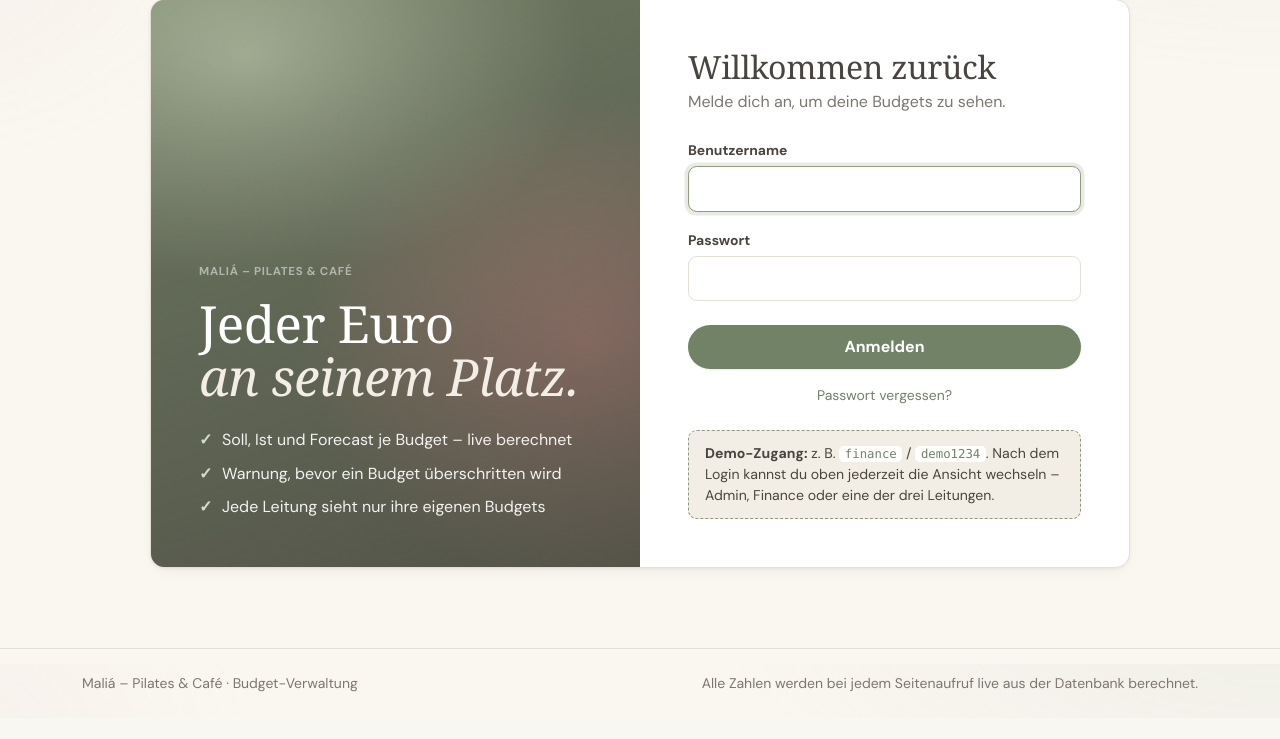
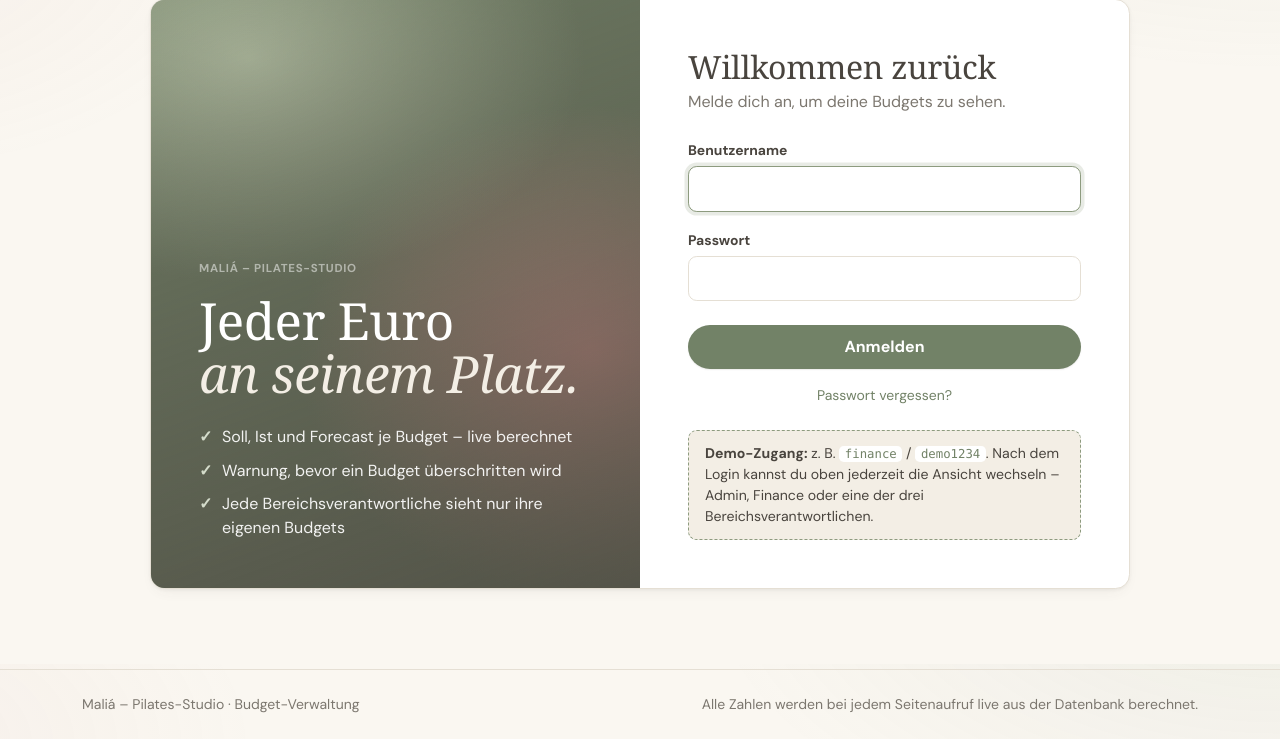
Before and after one commit to sinemoezbakir/Fallstudie, a PHP site: page /login.php in a window 1280 px wide. Shown: the part 136-875 px from the top of the page. Before the commit the page ends 828 px from the top, so only its background shows below. Run offline with PHP 8.4, Linux system fonts and the light colour scheme; some web fonts are replaced.

Commit message:
MB-078: Bereichsverantwortliche statt -Leitung, kein Cafe mehr in Texten (#78)
Projektplan nennt die Owner-Rolle durchgehend "Bereichsverantwortliche"
("die Verantwortliche fuer Marketing", 1.2) - nie "Leitung". Anzeigenamen,
Doku und Testtexte angepasst: Verantwortliche fuer Kurse/Geraete/Marketing.

Ausserdem "Pilates & Cafe"-Branding entfernt (README, Login-Seite, Footer,
Finance-Uebersicht) - das Studio im Projektplan ist ein reines Pilates-Studio.

Co-Authored-By: Claude Sonnet 5 <noreply@anthropic.com>

```diff
--- a/database/demodaten.sql
+++ b/database/demodaten.sql
@@ -19,9 +19,9 @@ USE malia_budget;
 INSERT INTO benutzer (username, passwort_hash, anzeigename, rolle) VALUES
     ('admin',     '$2y$10$1a6wpJtmvlyhAjrEJL4.LOwdwr13ehZ9K5YPN6b/e6kelaE42421S', 'Admin',             'ADMIN'),
     ('finance',   '$2y$10$1a6wpJtmvlyhAjrEJL4.LOwdwr13ehZ9K5YPN6b/e6kelaE42421S', 'Inhaberin',         'FINANCE'),
-    ('kurse',     '$2y$10$1a6wpJtmvlyhAjrEJL4.LOwdwr13ehZ9K5YPN6b/e6kelaE42421S', 'Kurs-Leitung',      'OWNER'),
-    ('geraete',   '$2y$10$1a6wpJtmvlyhAjrEJL4.LOwdwr13ehZ9K5YPN6b/e6kelaE42421S', 'Geräte-Leitung',    'OWNER'),
-    ('marketing', '$2y$10$1a6wpJtmvlyhAjrEJL4.LOwdwr13ehZ9K5YPN6b/e6kelaE42421S', 'Marketing-Leitung', 'OWNER');
+    ('kurse',     '$2y$10$1a6wpJtmvlyhAjrEJL4.LOwdwr13ehZ9K5YPN6b/e6kelaE42421S', 'Verantwortliche für Kurse',     'OWNER'),
+    ('geraete',   '$2y$10$1a6wpJtmvlyhAjrEJL4.LOwdwr13ehZ9K5YPN6b/e6kelaE42421S', 'Verantwortliche für Geräte',    'OWNER'),
+    ('marketing', '$2y$10$1a6wpJtmvlyhAjrEJL4.LOwdwr13ehZ9K5YPN6b/e6kelaE42421S', 'Verantwortliche für Marketing', 'OWNER');
 
 SET @kurse     = (SELECT id FROM benutzer WHERE username = 'kurse');
 SET @geraete   = (SELECT id FROM benutzer WHERE username = 'geraete');
--- a/public/admin/index.php
+++ b/public/admin/index.php
@@ -68,7 +68,7 @@ require __DIR__ . '/../../templates/header.php';
                 <div class="mb-3">
                     <label for="anzeigename" class="form-label">Anzeigename</label>
                     <input type="text" class="form-control<?= feldKlasse($fehler, 'anzeigename') ?>" id="anzeigename"
-                           name="anzeigename" maxlength="100" placeholder="z. B. Yoga-Leitung"
+                           name="anzeigename" maxlength="100" placeholder="z. B. Verantwortliche für Yoga"
                            value="<?= alterWert('anzeigename') ?>" <?= feldAria($fehler, 'anzeigename') ?> required>
                     <?= feldFehler($fehler, 'anzeigename') ?>
                 </div>
--- a/public/finance/index.php
+++ b/public/finance/index.php
@@ -53,7 +53,7 @@ require __DIR__ . '/../../templates/header.php';
     <div>
         <p class="etikett mb-2"><?= e(datumDe(date('Y-m-d'))) ?> · live aus der Datenbank</p>
         <h1>Alle Budgets</h1>
-        <p class="lead">Soll-Ist-Stand aller Bereiche – Studio, Café und Marketing.</p>
+        <p class="lead">Soll-Ist-Stand aller Bereiche – Kurse, Geräte und Marketing.</p>
     </div>
     <div class="d-flex flex-wrap gap-2">
         <a href="/finance/export.php<?= e(substr(filterLink([]), strlen('/finance/'))) ?>" class="btn btn-maliá-outline"
--- a/public/login.php
+++ b/public/login.php
@@ -42,12 +42,12 @@ require __DIR__ . '/../templates/header.php';
     <div class="row g-0">
         <div class="col-lg-6 login-buehne__marke d-none d-lg-flex">
             <div>
-                <p class="etikett text-white-50 mb-3">Maliá – Pilates &amp; Café</p>
+                <p class="etikett text-white-50 mb-3">Maliá – Pilates-Studio</p>
                 <h1 class="login-buehne__titel">Jeder Euro<br><em>an seinem Platz.</em></h1>
                 <ul class="login-buehne__punkte">
                     <li>Soll, Ist und Forecast je Budget – live berechnet</li>
                     <li>Warnung, bevor ein Budget überschritten wird</li>
-                    <li>Jede Leitung sieht nur ihre eigenen Budgets</li>
+                    <li>Jede Bereichsverantwortliche sieht nur ihre eigenen Budgets</li>
                 </ul>
             </div>
         </div>
@@ -81,7 +81,7 @@ require __DIR__ . '/../templates/header.php';
                 <div class="demo-hinweis mt-4">
                     <strong>Demo-Zugang:</strong> z. B. <code>finance</code> / <code><?= e(DEMO_PASSWORT) ?></code>.
                     Nach dem Login kannst du oben jederzeit die Ansicht wechseln –
-                    Admin, Finance oder eine der drei Leitungen.
+                    Admin, Finance oder eine der drei Bereichsverantwortlichen.
                 </div>
             <?php endif; ?>
         </div>
--- a/templates/footer.php
+++ b/templates/footer.php
@@ -2,7 +2,7 @@
 
 <footer class="py-4">
     <div class="container d-flex flex-wrap justify-content-between gap-2 small">
-        <span>Maliá – Pilates &amp; Café · Budget-Verwaltung</span>
+        <span>Maliá – Pilates-Studio · Budget-Verwaltung</span>
         <span>Alle Zahlen werden bei jedem Seitenaufruf live aus der Datenbank berechnet.</span>
     </div>
 </footer>
```
Also changed, not shown: docs/konzept.md (+3 -3 lines), tests/rundgang.php (+8 -8 lines), README.md.
